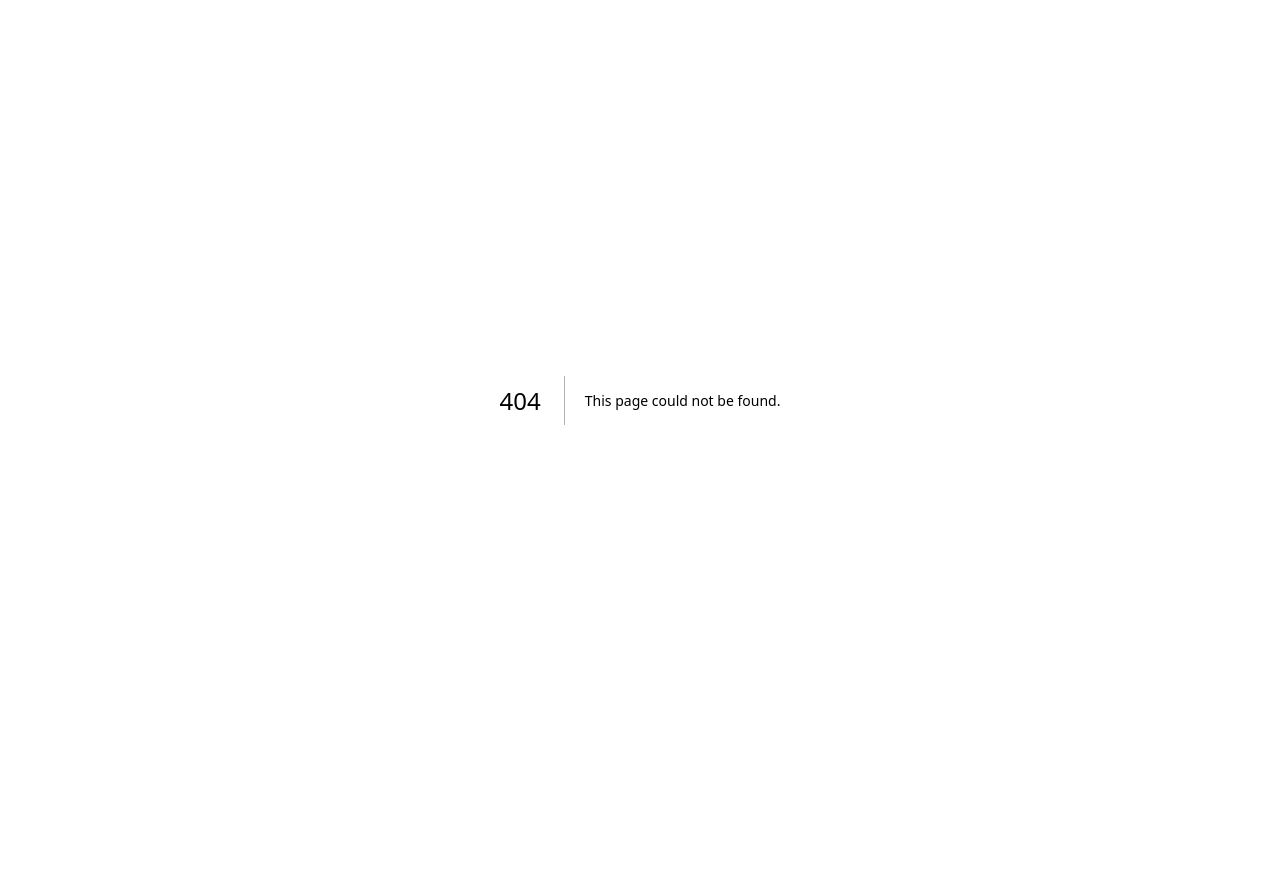
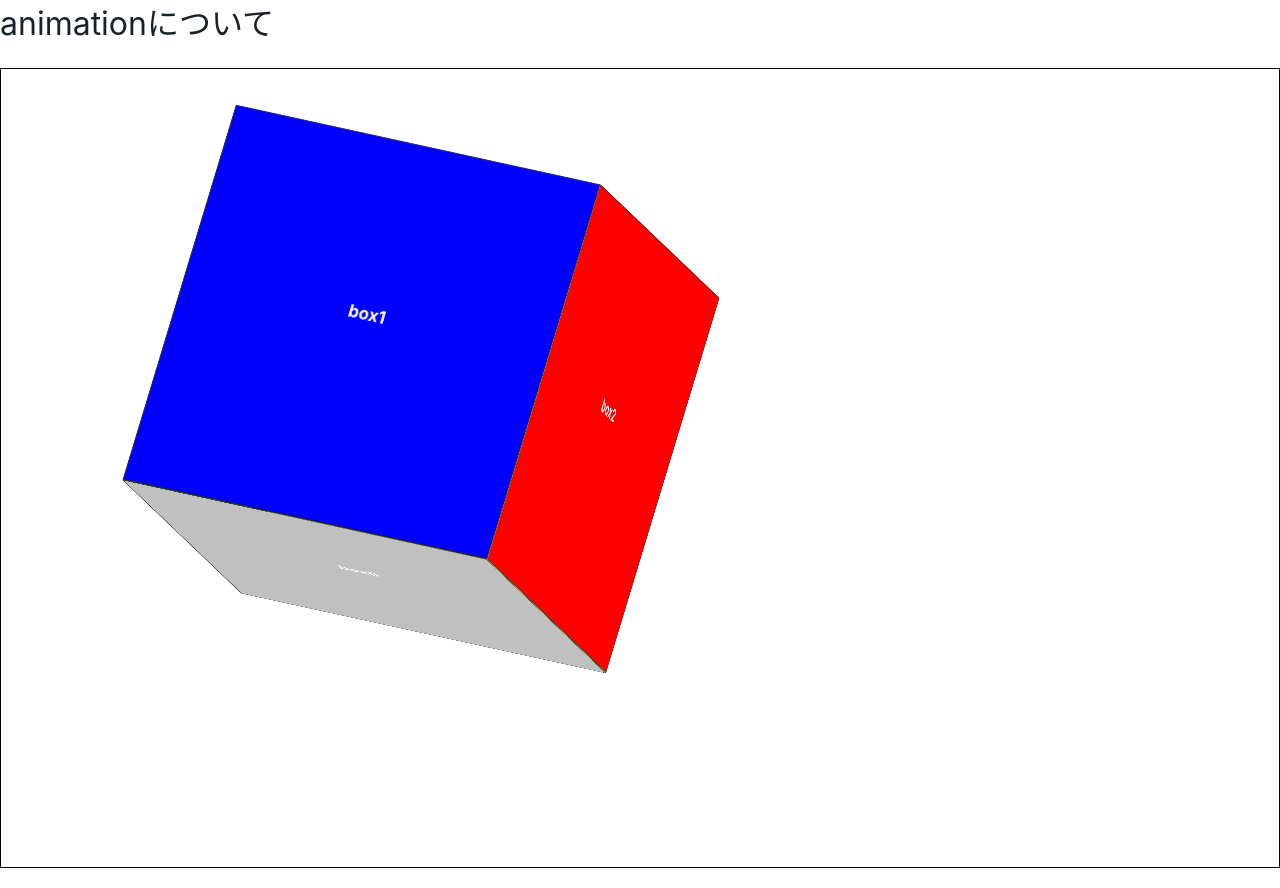
Before and after one commit to RikutoOgaki/next.js-study, a Next.js app: page /anime in a window 1280 px wide. Before the commit this address had no page. Before the commit the page ends 800 px from the top, so only its background shows below. Built offline with nearby package versions, Linux system fonts and the light colour scheme.

Commit message:
nextjs add

```diff
--- /dev/null
+++ b/src/pages/anime/index.tsx
@@ -0,0 +1,19 @@
+import styles from '@/styles/anime/index.module.css'
+
+export default function Anime(){
+return(
+<>
+    <h1 className={styles.font}>animationについて</h1>
+    <div className={styles.wrap}>
+        <div className={styles.dice}>
+            <div>box1</div>
+            <div>box2</div>
+            <div>box3</div>
+            <div>box4</div>
+            <div>box5</div>
+            <div>box6</div>
+        </div>
+    </div>
+</>
+)
+}
--- /dev/null
+++ b/src/styles/anime/index.module.css
@@ -0,0 +1,72 @@
+.font{
+    font-size: 3.2rem;
+}
+.wrap{
+    width: 100%;
+    height: 800px;
+    border: 1px solid #000;
+    margin: 20px 0;
+    padding: 20px;
+}
+
+.dice{
+    position: relative;
+    width: 400px;
+    height: 400px;
+    top: 10em;
+    left: 20em;
+    transform-style: preserve-3d;
+    transform: rotateX(0deg) rotateY(0deg) rotateZ(0deg);
+    animation: rotate 10s infinite linear;
+}
+
+@keyframes rotate {
+    0%{
+        transform: rotateX(0) rotateY(0) rotateZ(0);
+    }
+    100%{
+        transform: rotateX(360deg) rotateY(360deg) rotateZ(360deg);
+    }
+}
+
+.dice div{
+    width: 100%;
+    height: 100%;
+    font-size: 1.8em;
+    border: #333 1px solid;
+    text-align: center;
+    line-height: 20;
+    position: absolute;
+    font-weight: bold;
+    color: #fff;
+}
+
+.dice div:nth-child(1){
+    background-color: blue;
+    transform: translateZ(200px);
+}
+
+.dice div:nth-child(2){
+    background-color: red;
+    transform: translateX(200px) rotateY(90deg);
+}
+
+.dice div:nth-child(3){
+    background-color: green;
+    transform: translateX(-200px) rotateY(-90deg);
+}
+
+.dice div:nth-child(4){
+    background-color: yellow;
+    transform: translateZ(-200px);
+}
+
+.dice div:nth-child(5){
+    background-color: gold;
+    transform: translateY(-200px) rotateX(90deg) rotateY(0deg);
+}
+
+.dice div:nth-child(6){
+    background-color: silver;
+    transform: translateY(200px) rotateX(-90deg);
+}
```
Also changed, not shown: src/styles/globals.css (line endings or trailing spaces).
